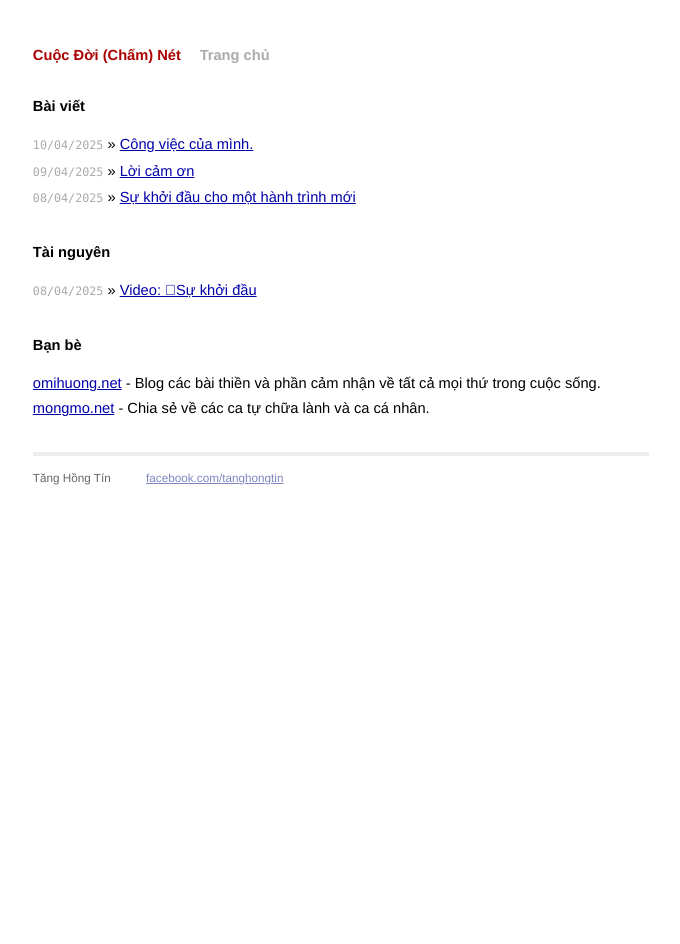
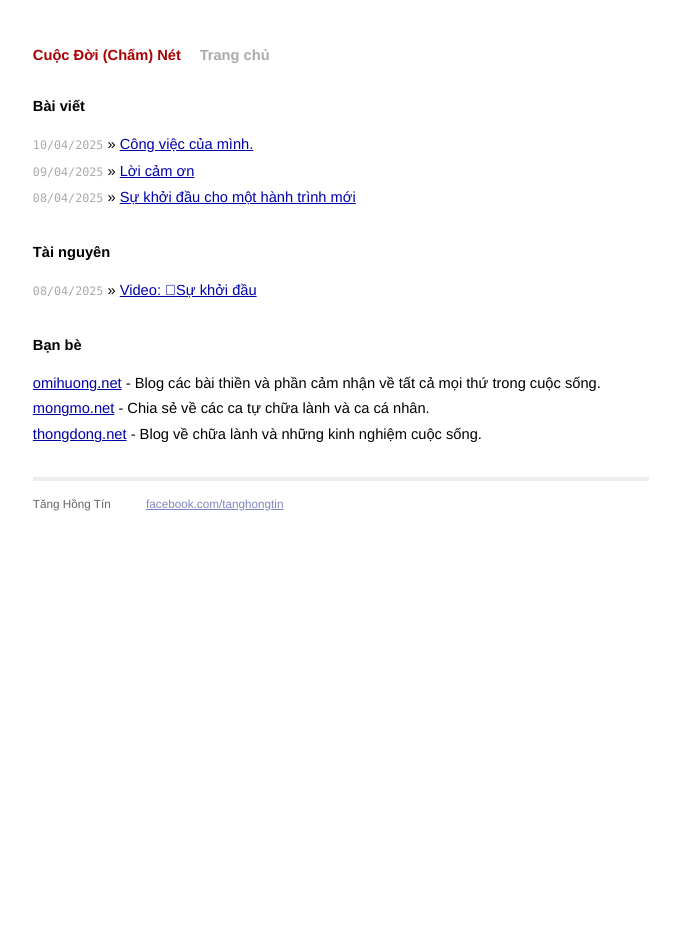
Before and after one commit to tanghongtin/cuocdoi, a Jekyll site: the page built from index.html, in a window 1280 px wide. Shown: the whole page, without its empty margins (299-979 px from the left). Built offline with Jekyll 4.4.1, drawn with Linux system fonts in a browser that asks for light colours.

Commit message:
Update index.html

```diff
--- a/index.html
+++ b/index.html
@@ -20,5 +20,6 @@ title: Cuộc Đời (Chấm) Nét
   <ul class="posts">
     <li><a href="https://omihuong.net/">omihuong.net</a> - Blog các bài thiền và phần cảm nhận về tất cả mọi thứ trong cuộc sống.</li>
     <li><a href="http://mongmo.net">mongmo.net</a> - Chia sẻ về các ca tự chữa lành và ca cá nhân.</li>
+    <li><a href="https://thongdong.net/">thongdong.net</a> - Blog về chữa lành và những kinh nghiệm cuộc sống.</li>
   </ul>
 </div>
```
